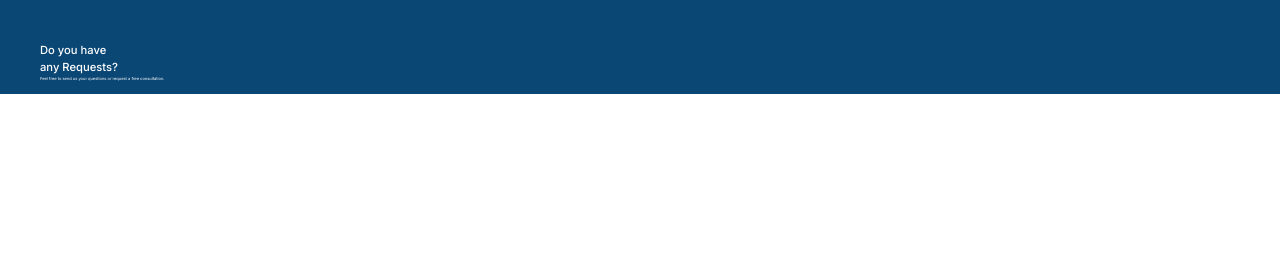
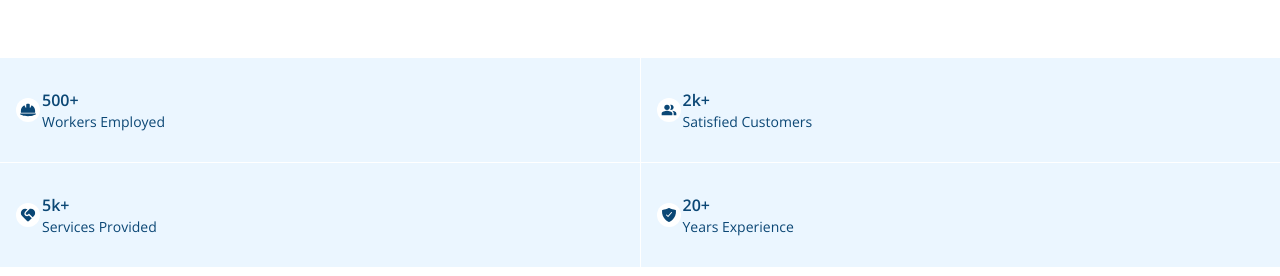
Before and after one commit to liljdot/Ubotex-main, a Next.js app: page / in a window 1280 px wide. Shown: the part 676-952 px from the top of the page. Before the commit the page ends 800 px from the top, so only its background shows below. Built offline with nearby package versions, Linux system fonts and the light colour scheme; a web font is replaced by a local one.

Commit message:
Add AchievementsSection component to showcase key metrics on the homepage

```diff
--- /dev/null
+++ b/src/app/components/home/AchievmentsSection.tsx
@@ -0,0 +1,51 @@
+import { Open_Sans } from "next/font/google";
+import { IconType } from "react-icons";
+import { FaHelmetSafety } from "react-icons/fa6";
+import { IoShieldCheckmark } from "react-icons/io5";
+import { MdPeopleAlt } from "react-icons/md";
+import { RiServiceFill } from "react-icons/ri";
+
+const openSans = Open_Sans({
+    variable: "--font-open-sans",
+    subsets: ["latin"]
+})
+
+interface AchievementCardProps {
+    Icon: IconType
+    details: {
+        value: string
+        achievement: string
+    }
+}
+
+const AchievementCard: React.FC<AchievementCardProps> = ({ Icon, details }) => {
+
+    return (
+        <div className="w-full bg-[#EBF6FF] flex flex-row gap-0.5 items-center justify-start pl-4 py-7.5">
+            <div className="bg-neutral size-6 flex justify-center items-center rounded-full p-1">
+                <Icon className="text-primary size-full" />
+            </div>
+
+            <div className={"flex flex-col text-primary " + openSans.className}>
+                <h6 className="font-semibold">{details.value}</h6>
+                <p className="text-sm">{details.achievement}</p>
+            </div>
+        </div>
+    )
+}
+
+const AchievementsSection: React.FC = () => {
+
+    return (
+        <>
+            <section className="bg-neutral grid grid-cols-2 gap-[1px] my-15">
+                <AchievementCard Icon={FaHelmetSafety} details={{value: "500+", achievement: "Workers Employed"}}/>
+                <AchievementCard Icon={MdPeopleAlt} details={{value: "2k+", achievement: "Satisfied Customers"}}/>
+                <AchievementCard Icon={RiServiceFill} details={{value: "5k+", achievement: "Services Provided"}}/>
+                <AchievementCard Icon={IoShieldCheckmark} details={{value: "20+", achievement: "Years Experience"}}/>
+            </section>
+        </>
+    )
+}
+
+export default AchievementsSection;
--- a/src/app/page.tsx
+++ b/src/app/page.tsx
@@ -1,5 +1,6 @@
 import Image from "next/image";
 import HeroSection from "./components/home/HeroSection";
+import AchievementsSection from "./components/home/AchievmentsSection";
 
 export default function Home() {
   return (
@@ -7,6 +8,7 @@ export default function Home() {
       <main className="p-0 bg-neutral w-full">
         <div className="max-w-450 mx-auto">
           <HeroSection />
+          <AchievementsSection />
         </div>
       </main>
     </>
```
